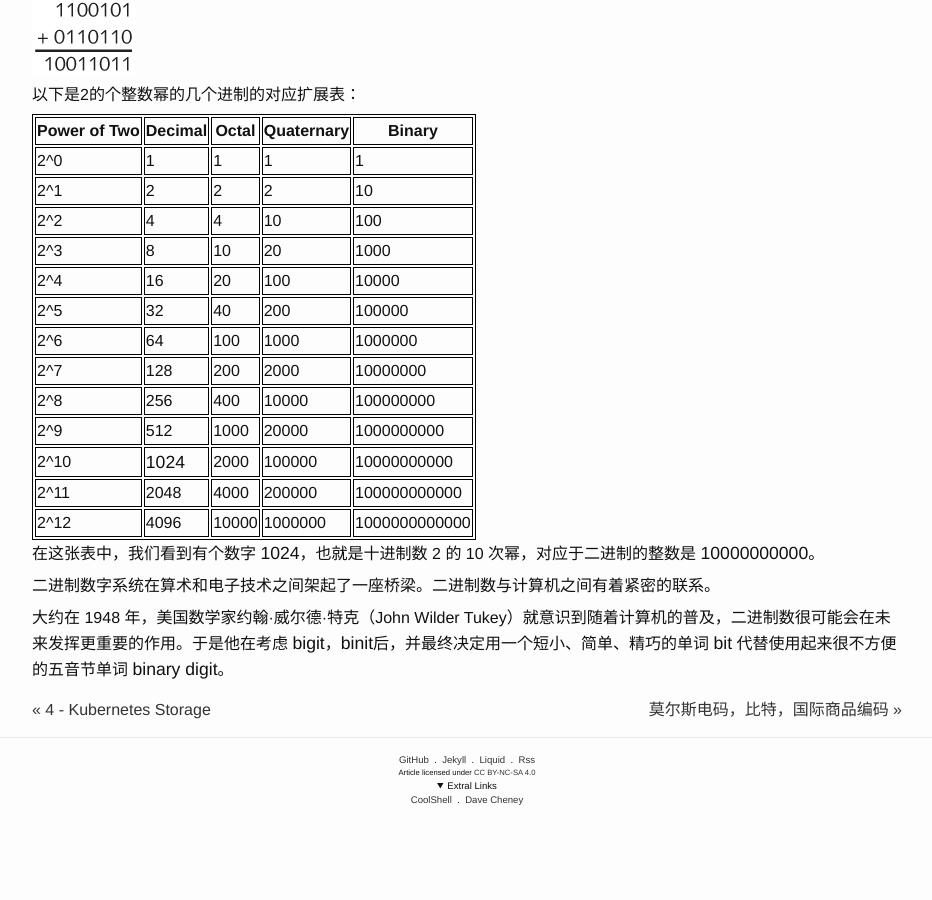
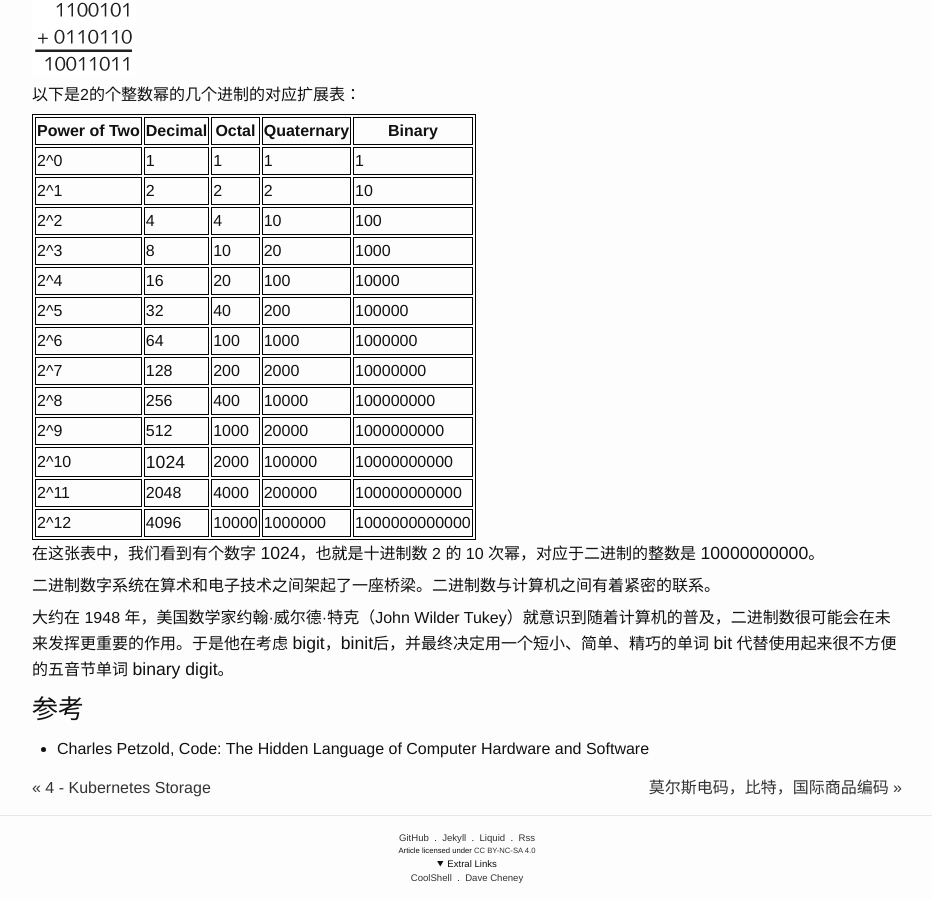
Before and after one commit to ousiax/ousiax.github.io, a Jekyll site: the page built from _posts/2019-03-30-number-system.md, in a window 1280 px wide and 900 px high, scrolled down 4285 px. Shown: the whole window, without its empty margins (173-1105 px from the left). Built offline with Jekyll 4.4.1, drawn with Linux system fonts in a browser that asks for light colours; before the commit the page ends 5107 px from its top, so only the background shows below that.

Commit message:
Update 2019-03-30-number-system.md

```diff
--- a/_posts/2019-03-30-number-system.md
+++ b/_posts/2019-03-30-number-system.md
@@ -164,3 +164,7 @@
 二进制数字系统在算术和电子技术之间架起了一座桥梁。二进制数与计算机之间有着紧密的联系。
 
 大约在 1948 年，美国数学家约翰·威尔德·特克（John Wilder Tukey）就意识到随着计算机的普及，二进制数很可能会在未来发挥更重要的作用。于是他在考虑 **bigit**，**binit**后，并最终决定用一个短小、简单、精巧的单词 **bit** 代替使用起来很不方便的五音节单词 **binary digit**。
+
+### 参考
+
+- Charles Petzold, Code: The Hidden Language of Computer Hardware and Software
```
